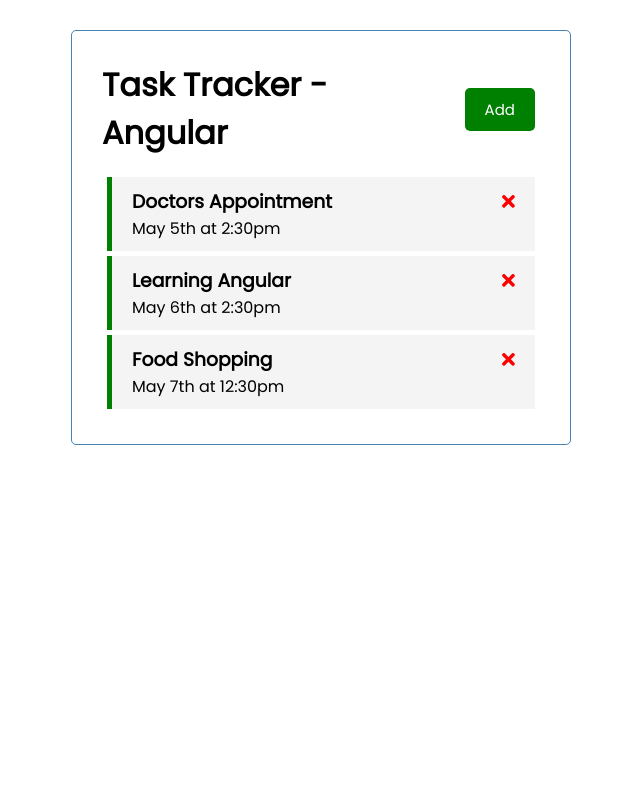
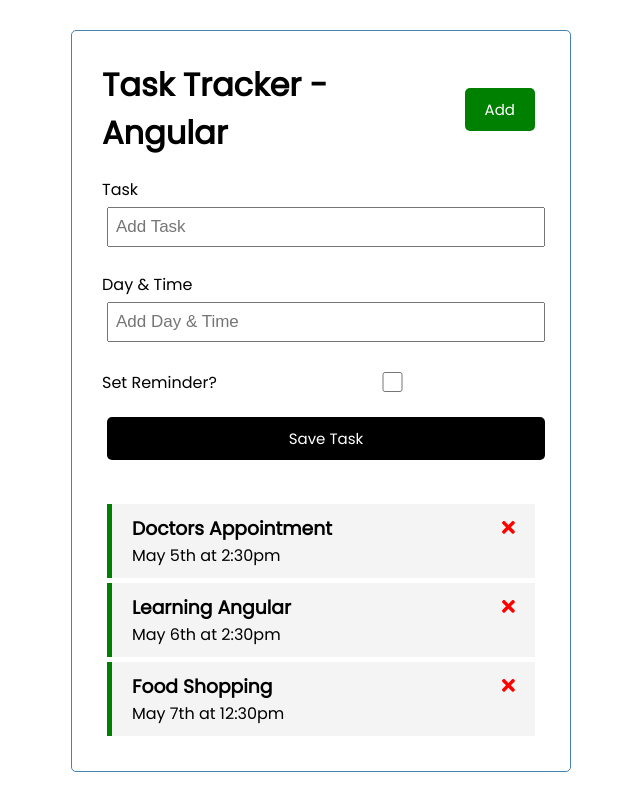
Before and after one commit to TawfiqKhan/angular-task-tracker, an Angular app: page / in a window 1280 px wide. Shown: the whole page, without its empty margins (319-959 px from the left). Built offline with nearby package versions, Linux system fonts and the light colour scheme; data requests are answered from the project's data file.

Commit message:
add form for adding task

```diff
--- a/src/app/app.module.ts
+++ b/src/app/app.module.ts
@@ -8,6 +8,7 @@
 import { ButtonComponent } from './components/button/button.component';
 import { TasksComponent } from './components/tasks/tasks.component';
 import { TaskItemComponent } from './components/task-item/task-item.component';
+import { AddTaskComponent } from './components/add-task/add-task.component';
 
 @NgModule({
   declarations: [
@@ -16,6 +17,7 @@
     ButtonComponent,
     TasksComponent,
     TaskItemComponent,
+    AddTaskComponent,
   ],
   imports: [BrowserModule, FontAwesomeModule, HttpClientModule],
   providers: [],
--- /dev/null
+++ b/src/app/components/add-task/add-task.component.css
@@ -0,0 +1,3 @@
+.add-form {
+  margin-bottom: 10%;
+}
--- /dev/null
+++ b/src/app/components/add-task/add-task.component.html
@@ -0,0 +1,15 @@
+<form class="add-form">
+  <div class="form-control">
+    <label for="text">Task</label>
+    <input type="text" name="text" id="text" placeholder="Add Task" />
+  </div>
+  <div class="form-control">
+    <label for="day">Day & Time</label>
+    <input type="text" name="day" id="day" placeholder="Add Day & Time" />
+  </div>
+  <div class="form-control form-control-check">
+    <label for="reminder">Set Reminder?</label>
+    <input type="checkbox" name="reminder" id="reminder" />
+  </div>
+  <input type="submit" value="Save Task" class="btn btn-block" />
+</form>
--- /dev/null
+++ b/src/app/components/add-task/add-task.component.ts
@@ -0,0 +1,15 @@
+import { Component, OnInit } from '@angular/core';
+
+@Component({
+  selector: 'app-add-task',
+  templateUrl: './add-task.component.html',
+  styleUrls: ['./add-task.component.css']
+})
+export class AddTaskComponent implements OnInit {
+
+  constructor() { }
+
+  ngOnInit(): void {
+  }
+
+}
--- a/src/app/components/tasks/tasks.component.html
+++ b/src/app/components/tasks/tasks.component.html
@@ -1,9 +1,8 @@
 <!-- <p *ngFor="let task of tasks">{{ task.text }}</p> -->
-<div>
+<app-add-task></app-add-task>
 <app-task-item
   *ngFor="let task of tasks"
   [task]="task"
   (onDeleteTask)="deleteTask(task)"
   (onToggleReminder)="toggleReminder(task)"
 ></app-task-item>
-</div>
```
Also changed, not shown: 1 other file (tests, documents, lock files or other folders). Lines whose indentation alone changed are shown as unchanged.
